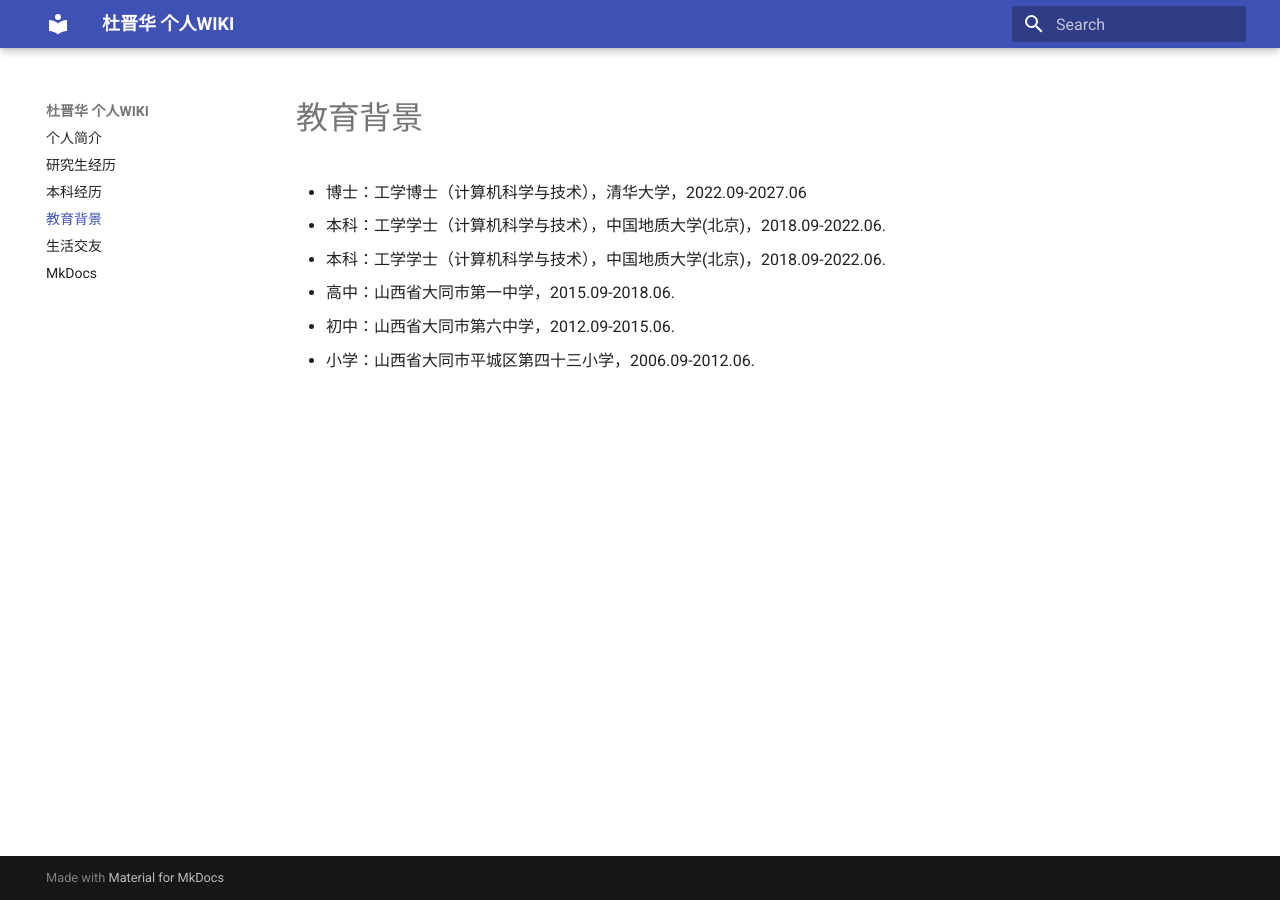
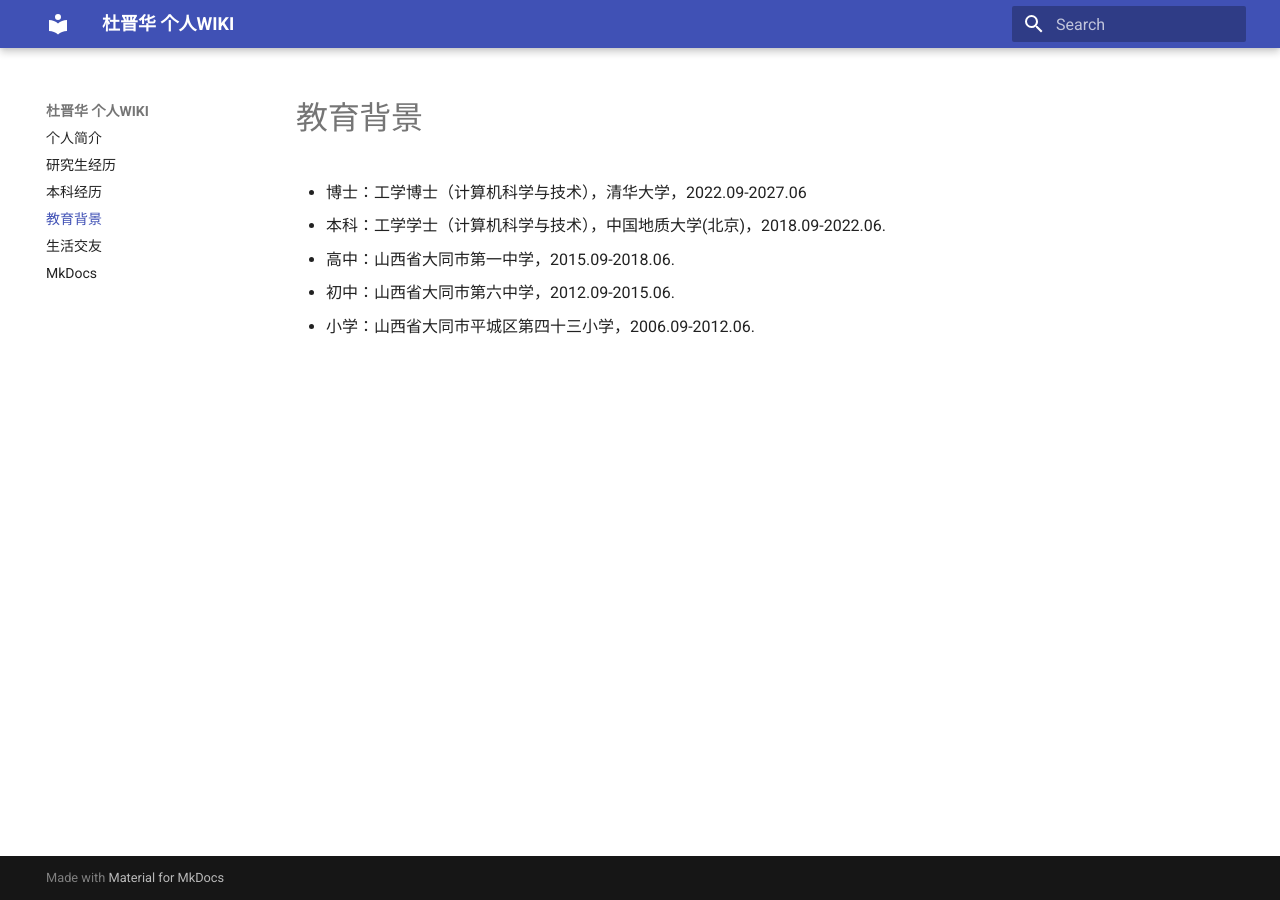
Before and after one commit to dujh22/Dujinhua_wiki, an MkDocs documentation site: the page built from docs/education.md, in a window 1280 px wide. Built offline with MkDocs 1.6.1 and Material for MkDocs 9.7.7, drawn with Linux system fonts in a browser that asks for light colours.

Commit message:
first commit

```diff
--- a/docs/education.md
+++ b/docs/education.md
@@ -1,5 +1,4 @@
 - 博士：工学博士（计算机科学与技术），清华大学，2022.09-2027.06
-- 本科：工学学士（计算机科学与技术），中国地质大学(北京)，2018.09-2022.06.
 - 本科：工学学士（计算机科学与技术），中国地质大学(北京)，2018.09-2022.06.
 - 高中：山西省大同市第一中学，2015.09-2018.06.
 - 初中：山西省大同市第六中学，2012.09-2015.06.
```
